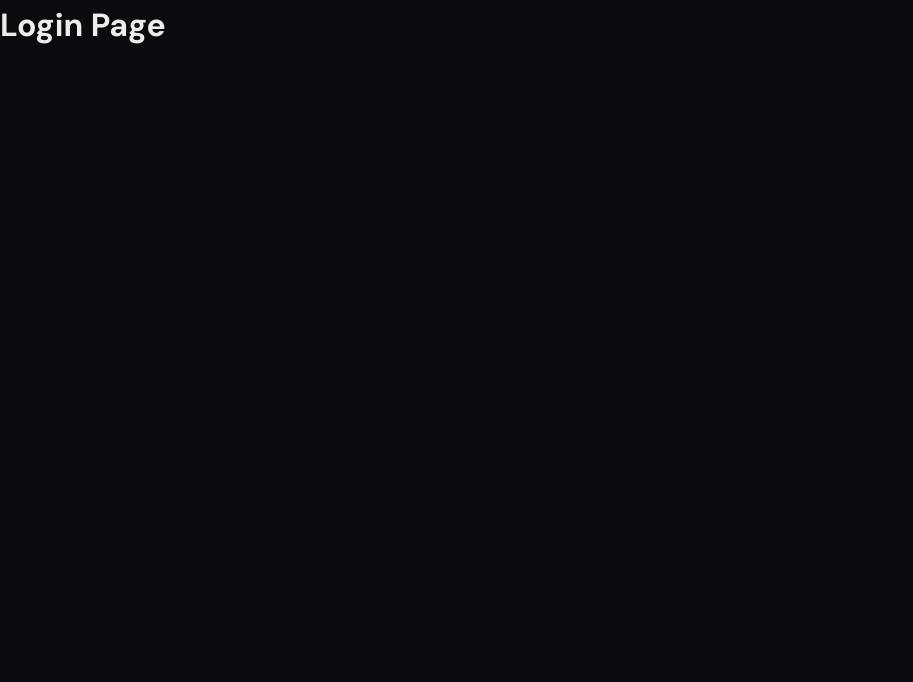
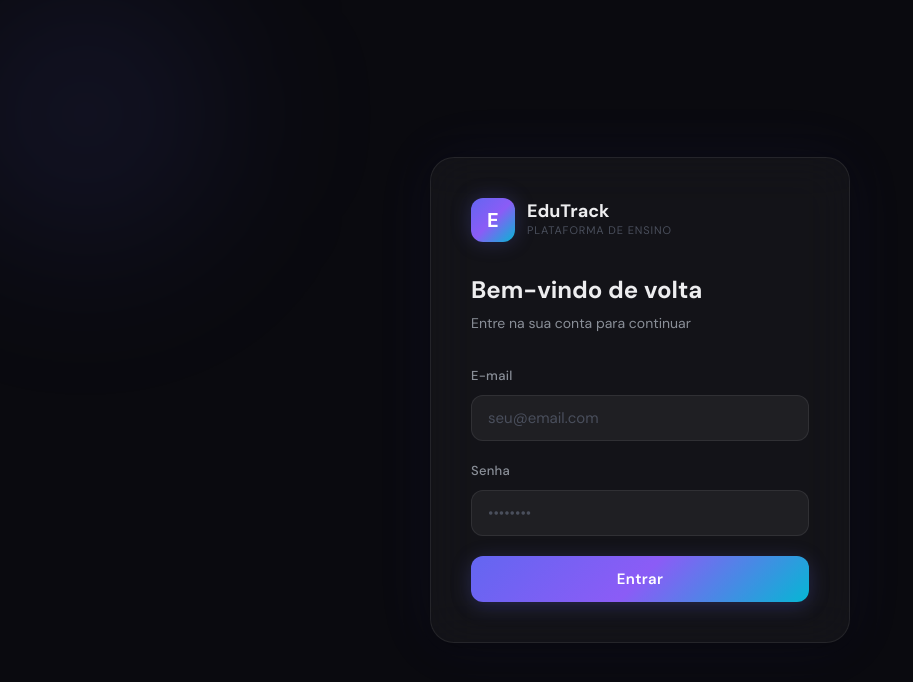
Before and after one commit to felippeximenes/edu-track, a React (Create React App) app in the folder frontend/: page / in a window 1280 px wide. Shown: the top 682 px of the page, without its empty margins (0-913 px from the left). Built offline with nearby package versions, Linux system fonts and the light colour scheme.

Commit message:
feat(frontend): implement Login page with animated blobs, glassmorphism card and JWT auth

```diff
--- /dev/null
+++ b/frontend/src/pages/Login.module.css
@@ -0,0 +1,219 @@
+.root {
+  min-height: 100vh;
+  display: flex;
+  align-items: center;
+  justify-content: center;
+  padding: 24px;
+  position: relative;
+  overflow: hidden;
+  background: var(--bg-deep);
+}
+
+/* Animated background blobs */
+.blob1, .blob2 {
+  position: absolute;
+  border-radius: 50%;
+  filter: blur(80px);
+  pointer-events: none;
+  animation: float 8s ease-in-out infinite;
+}
+
+.blob1 {
+  width: 400px;
+  height: 400px;
+  top: -100px;
+  left: -100px;
+  background: radial-gradient(circle, rgba(99,102,241,0.15) 0%, transparent 70%);
+}
+
+.blob2 {
+  width: 350px;
+  height: 350px;
+  bottom: -80px;
+  right: -80px;
+  background: radial-gradient(circle, rgba(6,182,212,0.12) 0%, transparent 70%);
+  animation-delay: -4s;
+}
+
+@keyframes float {
+  0%, 100% { transform: translate(0, 0) scale(1); }
+  33%       { transform: translate(20px, -20px) scale(1.05); }
+  66%       { transform: translate(-15px, 15px) scale(0.97); }
+}
+
+/* Card */
+.card {
+  position: relative;
+  z-index: 1;
+  width: 100%;
+  max-width: 420px;
+  background: rgba(255, 255, 255, 0.04);
+  backdrop-filter: blur(24px);
+  -webkit-backdrop-filter: blur(24px);
+  border: 1px solid var(--border);
+  border-radius: var(--radius-xl);
+  padding: 40px;
+  box-shadow: var(--shadow-card), 0 0 60px rgba(99,102,241,0.08);
+  animation: slideUp 0.5s var(--transition) both;
+}
+
+@keyframes slideUp {
+  from { opacity: 0; transform: translateY(24px); }
+  to   { opacity: 1; transform: translateY(0); }
+}
+
+/* Logo */
+.logo {
+  display: flex;
+  align-items: center;
+  gap: 12px;
+  margin-bottom: 32px;
+}
+
+.logoMark {
+  width: 44px;
+  height: 44px;
+  border-radius: 12px;
+  background: var(--gradient-brand);
+  display: flex;
+  align-items: center;
+  justify-content: center;
+  color: #fff;
+  font-weight: 700;
+  font-size: 20px;
+  letter-spacing: 0.02em;
+  box-shadow: 0 0 20px var(--primary-glow);
+  flex-shrink: 0;
+}
+
+.logoText { display: flex; flex-direction: column; }
+
+.logoName {
+  font-size: 18px;
+  font-weight: 700;
+  color: var(--text-primary);
+  line-height: 1.2;
+}
+
+.logoSub {
+  font-size: 11px;
+  color: var(--text-muted);
+  letter-spacing: 0.08em;
+  text-transform: uppercase;
+}
+
+/* Heading */
+.title {
+  font-size: 24px;
+  font-weight: 700;
+  color: var(--text-primary);
+  margin-bottom: 6px;
+  line-height: 1.3;
+}
+
+.subtitle {
+  font-size: 14px;
+  color: var(--text-secondary);
+  margin-bottom: 32px;
+}
+
+/* Form */
+.form { display: flex; flex-direction: column; gap: 20px; }
+
+.field { display: flex; flex-direction: column; gap: 8px; }
+
+.label {
+  font-size: 13px;
+  font-weight: 500;
+  color: var(--text-secondary);
+  letter-spacing: 0.02em;
+}
+
+.input {
+  width: 100%;
+  padding: 12px 16px;
+  background: var(--surface);
+  border: 1px solid var(--border);
+  border-radius: var(--radius);
+  color: var(--text-primary);
+  font-size: 15px;
+  font-family: inherit;
+  transition: border-color 200ms var(--transition), box-shadow 200ms var(--transition), background 200ms var(--transition);
+  outline: none;
+}
+
+.input::placeholder { color: var(--text-muted); }
+
+.input:hover {
+  background: var(--surface-hover);
+  border-color: rgba(255,255,255,0.14);
+}
+
+.input:focus {
+  border-color: var(--border-focus);
+  box-shadow: 0 0 0 3px rgba(99,102,241,0.12);
+  background: rgba(99,102,241,0.05);
+}
+
+/* Error */
+.error {
+  display: flex;
+  align-items: center;
+  gap: 8px;
+  padding: 12px 14px;
+  background: rgba(239,68,68,0.1);
+  border: 1px solid rgba(239,68,68,0.25);
+  border-radius: var(--radius);
+  color: #f87171;
+  font-size: 13px;
+  font-weight: 500;
+}
+
+/* Button */
+.btn {
+  width: 100%;
+  padding: 13px;
+  background: var(--gradient-brand);
+  border: none;
+  border-radius: var(--radius);
+  color: #fff;
+  font-size: 15px;
+  font-weight: 600;
+  letter-spacing: 0.02em;
+  transition: opacity 200ms var(--transition), transform 150ms var(--transition), box-shadow 200ms var(--transition);
+  display: flex;
+  align-items: center;
+  justify-content: center;
+  min-height: 46px;
+  box-shadow: 0 4px 20px var(--primary-glow);
+}
+
+.btn:hover:not(:disabled) {
+  opacity: 0.9;
+  transform: translateY(-1px);
+  box-shadow: 0 8px 28px var(--primary-glow);
+}
+
+.btn:active:not(:disabled) {
+  transform: translateY(0) scale(0.98);
+}
+
+.btn:disabled {
+  opacity: 0.6;
+  cursor: not-allowed;
+}
+
+/* Spinner */
+.spinner {
+  width: 18px;
+  height: 18px;
+  border: 2px solid rgba(255,255,255,0.3);
+  border-top-color: #fff;
+  border-radius: 50%;
+  animation: spin 0.7s linear infinite;
+  display: inline-block;
+}
+
+@keyframes spin {
+  to { transform: rotate(360deg); }
+}
--- a/frontend/src/pages/Login.tsx
+++ b/frontend/src/pages/Login.tsx
@@ -1,3 +1,94 @@
+import { useState, FormEvent } from "react";
+import { useNavigate } from "react-router-dom";
+import { useAuth } from "../contexts/AuthContext";
+import { api } from "../api/axios";
+import styles from "./Login.module.css";
+
 export default function Login() {
-  return <h1>Login Page</h1>;
+  const [email, setEmail]       = useState("");
+  const [password, setPassword] = useState("");
+  const [error, setError]       = useState("");
+  const [loading, setLoading]   = useState(false);
+  const { login } = useAuth();
+  const navigate  = useNavigate();
+
+  async function handleSubmit(e: FormEvent) {
+    e.preventDefault();
+    setError("");
+    setLoading(true);
+    try {
+      const { data } = await api.post("/auth/login", { email, password });
+      login(data.token, data.user);
+      navigate(data.user.role === "INSTRUCTOR" ? "/instructor" : "/dashboard");
+    } catch {
+      setError("E-mail ou senha inválidos.");
+    } finally {
+      setLoading(false);
+    }
+  }
+
+  return (
+    <div className={styles.root}>
+      {/* Background blobs */}
+      <div className={styles.blob1} />
+      <div className={styles.blob2} />
+
+      <div className={styles.card}>
+        {/* Logo */}
+        <div className={styles.logo}>
+          <div className={styles.logoMark}>E</div>
+          <div className={styles.logoText}>
+            <span className={styles.logoName}>EduTrack</span>
+            <span className={styles.logoSub}>Plataforma de Ensino</span>
+          </div>
+        </div>
+
+        <h1 className={styles.title}>Bem-vindo de volta</h1>
+        <p className={styles.subtitle}>Entre na sua conta para continuar</p>
+
+        <form className={styles.form} onSubmit={handleSubmit}>
+          <div className={styles.field}>
+            <label className={styles.label} htmlFor="email">E-mail</label>
+            <input
+              id="email"
+              type="email"
+              className={styles.input}
+              placeholder="seu@email.com"
+              value={email}
+              onChange={e => setEmail(e.target.value)}
+              required
+              autoComplete="email"
+            />
+          </div>
+
+          <div className={styles.field}>
+            <label className={styles.label} htmlFor="password">Senha</label>
+            <input
+              id="password"
+              type="password"
+              className={styles.input}
+              placeholder="••••••••"
+              value={password}
+              onChange={e => setPassword(e.target.value)}
+              required
+              autoComplete="current-password"
+            />
+          </div>
+
+          {error && (
+            <div className={styles.error} role="alert">
+              <svg width="16" height="16" viewBox="0 0 24 24" fill="none" stroke="currentColor" strokeWidth="2">
+                <circle cx="12" cy="12" r="10" /><line x1="12" y1="8" x2="12" y2="12" /><line x1="12" y1="16" x2="12.01" y2="16" />
+              </svg>
+              {error}
+            </div>
+          )}
+
+          <button className={styles.btn} type="submit" disabled={loading}>
+            {loading ? <span className={styles.spinner} /> : "Entrar"}
+          </button>
+        </form>
+      </div>
+    </div>
+  );
 }
```
